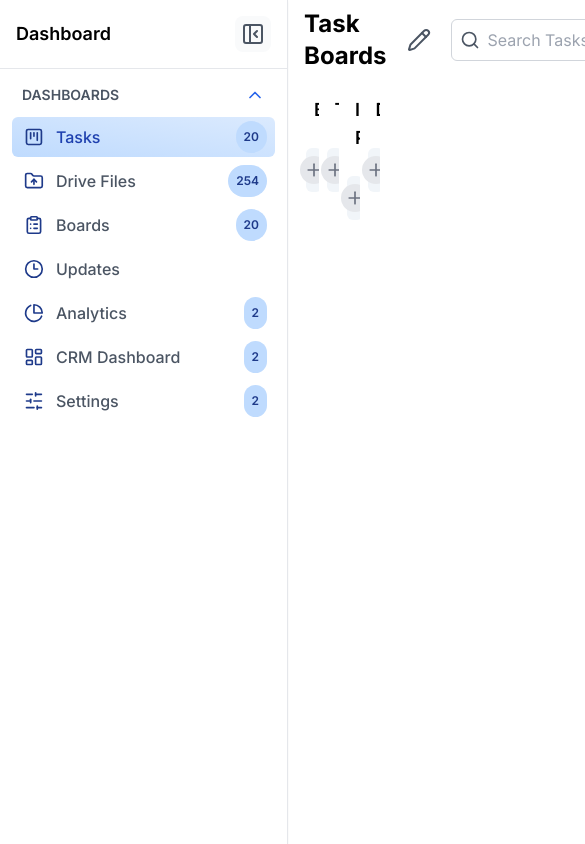
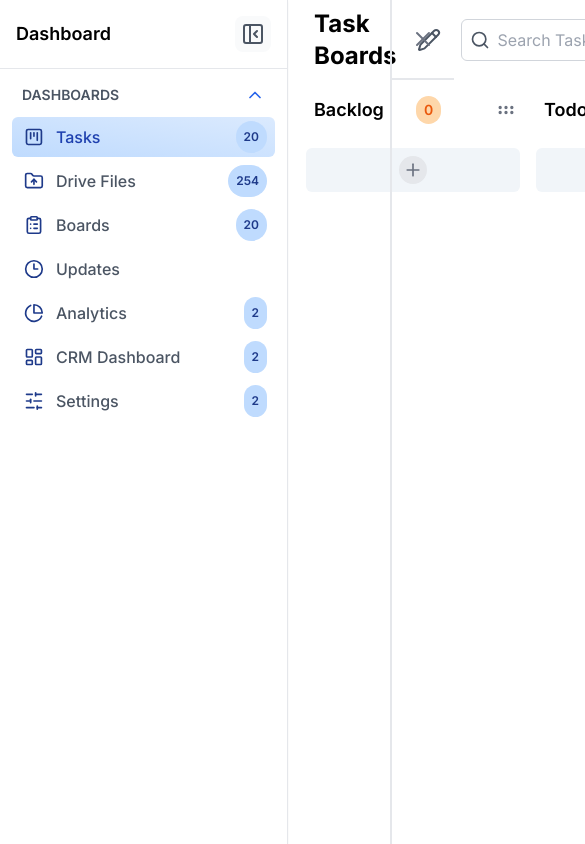
Before and after one commit to FireBird1998/thesys_inc, a Next.js app: page /tasks in a window 390 px wide. Shown: the top 844 px of the page, 585 px wide, since content can reach past the window. Built offline with nearby package versions, Linux system fonts and the light colour scheme.

Commit message:
more responsive fix and layout fix

```diff
--- a/app/(root)/tasks/layout.js
+++ b/app/(root)/tasks/layout.js
@@ -3,20 +3,23 @@ import { KanbanProvider } from "@/components/kanbanBoardItems/KanbanBoard";
 import TaskBoardTopBar from "@/components/navigation/TaskBoardTopBar";
 import React from "react";
 import { useLayout } from "@/context/layoutContex";
+import PeopleSideBar from "@/components/Others/PeopleSideBar";
 
 const Layout = ({ children }) => {
   const { showSidebar } = useLayout();
   return (
-    <div>
     <KanbanProvider>
-        <TaskBoardTopBar />
       <div
         className={`${showSidebar ? "whenSidebarOpen" : " whenSidebarClose"}`}
       >
+          <TaskBoardTopBar />
           {children}
+
+      </div>
+      <div>
+        <PeopleSideBar />
       </div>
     </KanbanProvider>
-    </div>
   );
 };
 
--- a/app/(root)/tasks/page.js
+++ b/app/(root)/tasks/page.js
@@ -1,10 +1,16 @@
+import PeopleSideBar from '@/components/Others/PeopleSideBar'
 import KanbanBoard from '@/components/kanbanBoardItems/KanbanBoard'
 import React from 'react'
 
 const page = () => {
   return (
-    <div className='z-10 w-full '>
+    <div className='z-10 flex w-full'>
+      <div className='flex items-center justify-between w-full'>
         <KanbanBoard  />
+      </div>
+      {/* <div>
+        <PeopleSideBar />
+      </div> */}
     </div>
 
   )
--- a/app/globals.css
+++ b/app/globals.css
@@ -2,7 +2,7 @@
 @tailwind components;
 @tailwind utilities;
 
-
+/* to make the scroll bar disapear */
 .column {
     -ms-overflow-style: none;
     scrollbar-width: none;
@@ -13,10 +13,12 @@
     display: none;
 }
 
+/* these classes helps make the app responsive by calculating the total height of the Kanban Board */
 .board-height {
     height: calc(100vh - 112px);
 }
 
+/* these classes helps make the app responsive by calculating the total width */
 .whenSidebarOpen {
     width: calc(100vw - 288px);
     padding: 0 10px 0 10px;
--- a/components/Others/PeopleSideBar.js
+++ b/components/Others/PeopleSideBar.js
@@ -1,9 +1,48 @@
-import React from 'react'
+
+import React from "react";
+import { X } from "lucide-react";
+import Image from "next/image";
 
 const PeopleSideBar = () => {
   return (
-    <div>PeopleSideBar</div>
-  )
-}
+    <section
+      className={`flex flex-col items-center justify-between w-16 border-l-2 border-gray-200 h-screen`}
+    >
+      <button className="flex items-center justify-center w-full h-20 p-2 text-sm text-gray-500 border-b-2 border-gray-200">
+        <X />
+      </button>
+      <div className="flex flex-col items-center justify-center">
+        {/* <Avatar
+          name="John Doe"
+          src="https://robohash.org/stefan-one"
+        />
+        <Avatar
+          name="Jane Doe"
+          src="https://robohash.org/stefan-one"
+        />
+        <Avatar
+          name="John Doe"
+          src="https://robohash.org/stefan-one"
+        />
+        <Avatar
+          name="Jane Doe"
+          src="https://robohash.org/stefan-one"
+        />
+        <Avatar
+          name="John Doe"
+          src="https://robohash.org/stefan-one"
+        /> */}
+        </div>
+    </section>
+  );
+};
 
-export default PeopleSideBar
+const Avatar = ({ name, src }) => {
+  return (
+    <div className="flex items-center gap-2">
+      <Image src={src} alt={name} width={32} height={32} className="rounded-full " />
+    </div>
+  );
+};
+
+export default PeopleSideBar;
--- a/components/kanbanBoardItems/Column.js
+++ b/components/kanbanBoardItems/Column.js
@@ -32,10 +32,10 @@ const Column = ({ title, tasks, id }) => {
   };
 
   return (
-    <div className="rounded-md w-[275px] board-height overflow-y-scroll column">
+    <div className="rounded-md min-w-[230px] board-height overflow-y-scroll column">
       <div className="flex items-center justify-between">
         <div className="flex items-center justify-start gap-4">
-          <h3 className="text-lg font-semibold p-4">{title}</h3>
+          <h3 className="p-4 text-lg font-semibold">{title}</h3>
           <span
             className={`text-sm py-1 px-2 rounded-full font-semibold
             ${id === "backlog" && "bg-orange-200 text-orange-600"}
@@ -48,7 +48,7 @@ const Column = ({ title, tasks, id }) => {
           </span>
         </div>
         <button
-          className=" rounded-md mr-3 flex text-gray-500"
+          className="flex mr-3 text-gray-500 rounded-md "
           onClick={() => console.log("column 3 dot click")}
         >
           <GripHorizontal size={20} />
@@ -56,10 +56,10 @@ const Column = ({ title, tasks, id }) => {
       </div>
       <div className="p-2">
         <button
-          className="rounded-md w-full p-2 text-sm bg-slate-100 text-gray-500 flex items-center justify-center"
+          className="flex items-center justify-center w-full p-2 text-sm text-gray-500 rounded-md bg-slate-100"
           onClick={addTask}
         >
-          <span className="p-1 rounded-full bg-gray-200">
+          <span className="p-1 bg-gray-200 rounded-full">
             <Plus size={20} className="text-grau-800" />
           </span>
         </button>
--- a/components/kanbanBoardItems/KanbanBoard.js
+++ b/components/kanbanBoardItems/KanbanBoard.js
@@ -175,7 +175,7 @@ const KanbanBoard = () => {
 
   return (
     <DragDropContext onDragEnd={handleDragEnd}>
-      <div className="flex justify-between items-center flex-row">
+      <div className="flex flex-row items-center justify-between w-full">
         <Column title="Backlog" tasks={backLog} id="backlog" />
         <Column title="Todo" tasks={todo} id="todo" />
         <Column title="In Progress" tasks={inProgress} id="in-progress" />
```
Lines whose indentation alone changed are shown as unchanged.
